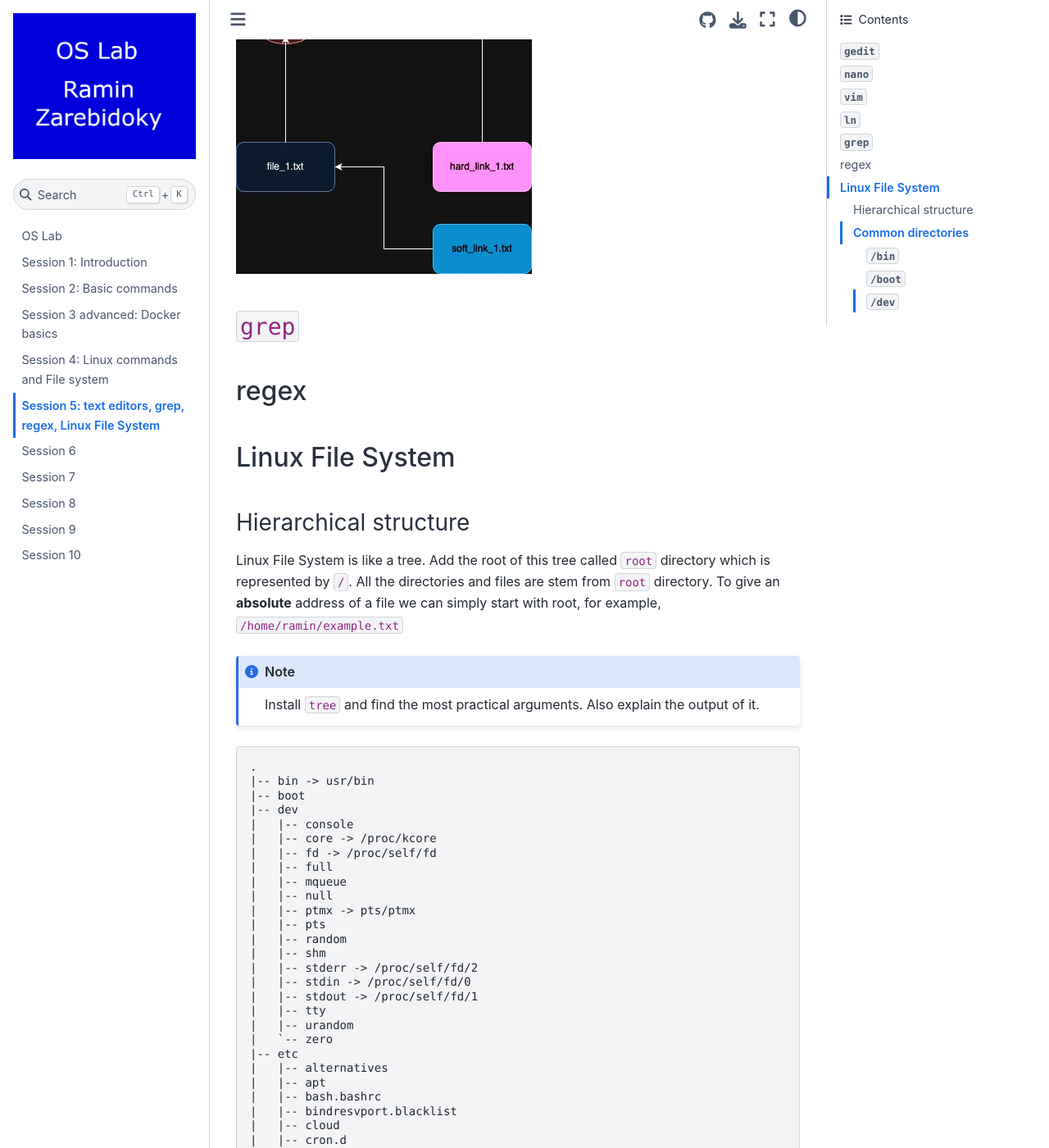
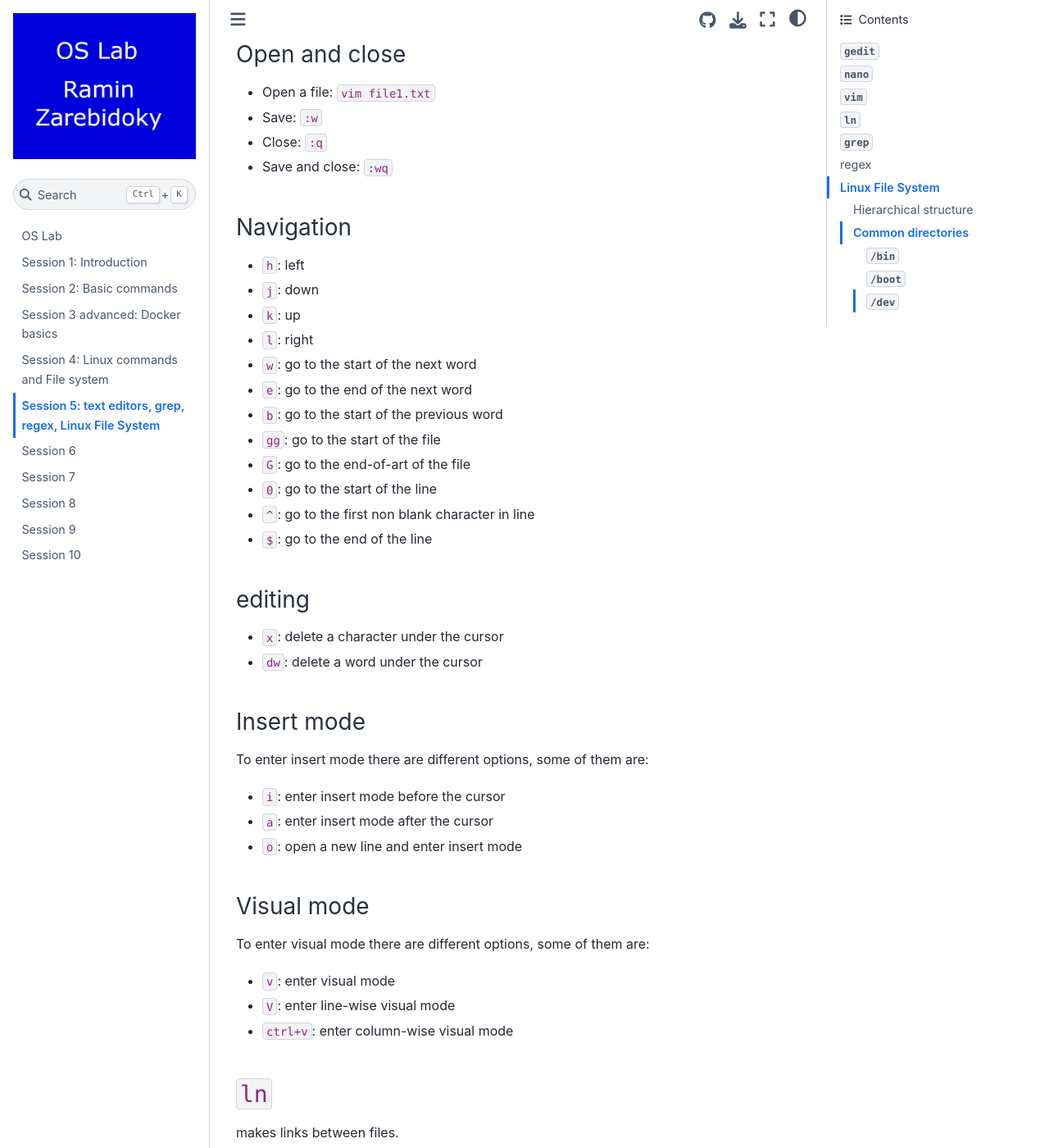
Before and after one commit to LiterallyTheOne/os_lab, a Jupyter Book: the page built from docs/session_5.md, in a window 1280 px wide and 1400 px high, scrolled down 2445 px. Shown: the whole window at 82% size. Built offline with Jupyter Book 1.0.4 settings and Sphinx 7.4.7 and the Sphinx Book theme 1.1.4, drawn with Linux system fonts in a browser that asks for light colours; some of the changed text lies outside the part shown.

Commit message:
Add explanation about vim

```diff
--- a/docs/session_5.md
+++ b/docs/session_5.md
@@ -48,6 +48,71 @@
 * `Ctrl + \`: Replace
 
 ## `vim`
+
+`Vim` is a powerful and highly configurable text editor that runs in the terminal.
+It is based on `Vi`.
+It is super effient when you master it.
+So many developers love `Vim`.
+Most Unix-based operating systems include `Vim` as thier text editor.
+
+### `Vim` modes
+
+`Vim` has different modes:
+
+* Normal mode:
+  * For navigation and text manipulation
+* Insert mode:
+  * For typing text (enter by `i`)
+* Visual mode:
+  * To select a text (enter by `v`)
+* Command mode:
+  * To execute commands (enter by `:`)
+* Replace mode:
+  * To replace existing text by directly writing on it (enter by `R`)
+
+### Open and close
+
+* Open a file: `vim file1.txt`
+* Save: `:w`
+* Close: `:q`
+* Save and close: `:wq`
+
+### Navigation
+
+* `h`: left
+* `j`: down
+* `k`: up
+* `l`: right
+* `w`: go to the start of the next word
+* `e`: go to the end of the next word
+* `b`: go to the start of the previous word
+* `gg`: go to the start of the file
+* `G`: go to the end-of-art of the file
+* `0`: go to the start of the line
+* `^`: go to the first non blank character in line
+* `$`: go to the end of the line
+
+### editing
+
+* `x`: delete a character under the cursor
+* `dw`: delete a word under the cursor
+
+### Insert mode
+
+To enter insert mode there are different options, some of them are:
+
+* `i`: enter insert mode before the cursor
+* `a`: enter insert mode after the cursor
+* `o`: open a new line and enter insert mode
+
+### Visual mode
+
+To enter visual mode there are different options, some of them are:
+
+* `v`: enter visual mode
+* `V`: enter line-wise visual mode
+* `ctrl+v`: enter column-wise visual mode
+
 
 ## `ln`
 
```
